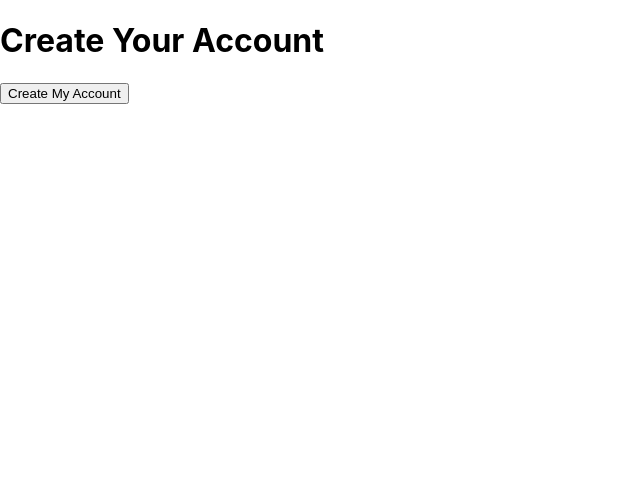
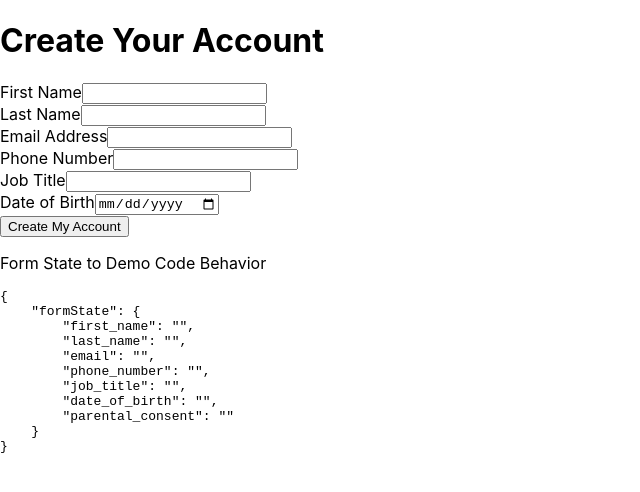
Before and after one commit to valeriemettler/dynamic-forms-with-react, a React (Create React App) app: page / in a window 1280 px wide. Shown: the top 492 px of the page, without its empty margins (0-640 px from the left). Built offline with nearby package versions, Linux system fonts and the light colour scheme.

Commit message:
add inputTemplate, needParentalConsent function, map through formFieldsData

```diff
--- a/src/Components/Form.js
+++ b/src/Components/Form.js
@@ -54,18 +54,70 @@ const createInitialState = () => {
   return initialState;
 };
 
-const onSubmitHandler = e => {
-  e.preventDefault();
-  console.log('Submitted Form Data:');
-}
 
 const Form = () => {
   const [formState, setFormState] = useState(createInitialState());
 
+  const onChangeHandler = e => {
+    const value =
+      e.target.type === 'checkbox'
+        ? e.target.checked
+        : e.target.value;
+
+    setFormState({
+      ...formState,
+      [e.target.name]: value,
+    });
+  }
+
+  const onSubmitHandler = e => {
+    e.preventDefault();
+    console.log('Submitted Form Data:', formState);
+  }
+
+  const inputTemplate = (form) => {
+    return (
+      <div className={"form-control " + (form.conditional ? 'checkbox-container' : '')} key={form.name}>
+        <label htmlFor={form.name}>{form.human_label}</label>
+        <input
+          type={form.type}
+          id={form.name}
+          name={form.name}
+          onChange={onChangeHandler}
+          value={formState.name}
+          checked={formState.parental_consent}
+        />
+      </div>
+    );
+  }
+
+  const needParentalConsent = (form) => {
+    const year = formState.date_of_birth.substr(0,4);
+    const month = formState.date_of_birth.substr(5,2);
+    const day = formState.date_of_birth.substr(8,2);
+    const birthDate = new Date(year, month, day);
+    return form.conditional.show_if(birthDate);
+  }
+
   return (
   <form onSubmit={onSubmitHandler}>
     <h1>Create Your Account</h1>
-    <button className="btn" type="submit">Create My Account</button>
+    {formFieldsData.map(form => {
+      if(!form.conditional){
+        return inputTemplate(form);
+      } else {
+        if(formState.date_of_birth && needParentalConsent(form)){
+          return inputTemplate(form)
+        } else {
+          return null;
+        }
+      }
+    })}
+    <button className="btn" type="submit">
+      Create My Account
+    </button>
+    <p>Form State to Demo Code Behavior</p>
+      <pre>{JSON.stringify({formState}, null, 4)}</pre>
   </form>
   );
 };
```
